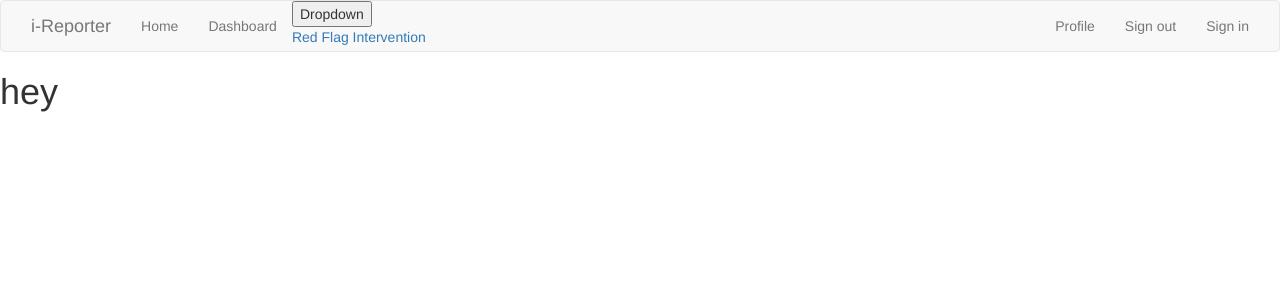
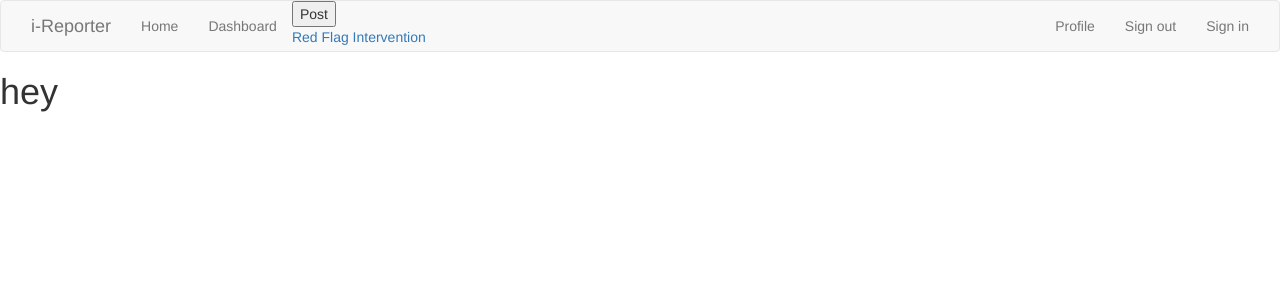
Before and after one commit to NyururuKelvin/iReporter, a Flask app: page / in a window 1280 px wide. Shown: the top 300 px of the page. Run offline with Flask 2, Linux system fonts and the light colour scheme; some libraries are stand-ins or nearby versions.

Commit message:
add base.html

```diff
--- a/app/templates/navbar.html
+++ b/app/templates/navbar.html
@@ -16,7 +16,7 @@
                     <li><a href="/post">Dashboard</a></li>
                     <li>
                         <div class="dropdown">
-                            <button class="dropbtn">Dropdown</button>
+                            <button class="dropbtn">Post</button>
                             <div class="dropdown-content">
                               <a href="#">Red Flag</a>
                               <a href="#">Intervention</a>
```
